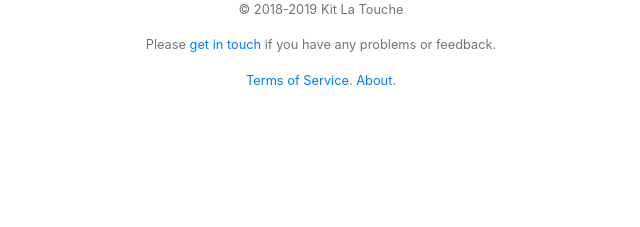
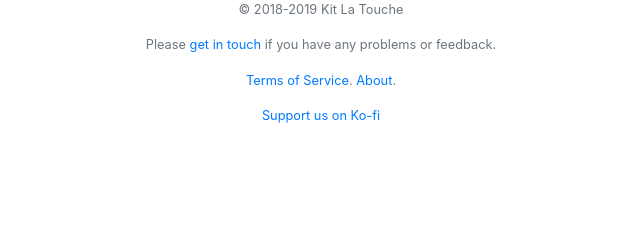
Before and after one commit to wlonk/wheretofind.me, a Django app: page / in a window 1280 px wide. Shown: the part 573-800 px from the top of the page, without its empty margins (319-959 px from the left). Run offline with Django 3.2, Linux system fonts and the light colour scheme; some libraries are stand-ins or nearby versions.

Commit message:
Add ko-fi link

```diff
--- a/templates/base.html
+++ b/templates/base.html
@@ -76,6 +76,13 @@
             </small>
           </div>
         </div>
+        <div class="row">
+          <div class="col-12 col-md text-center">
+            <small class="d-block mb-3 text-muted">
+              <a href='https://ko-fi.com/B0B586NC'>Support us on Ko-fi</a>
+            </small>
+          </div>
+        </div>
       </footer>
     </div>
 
```
